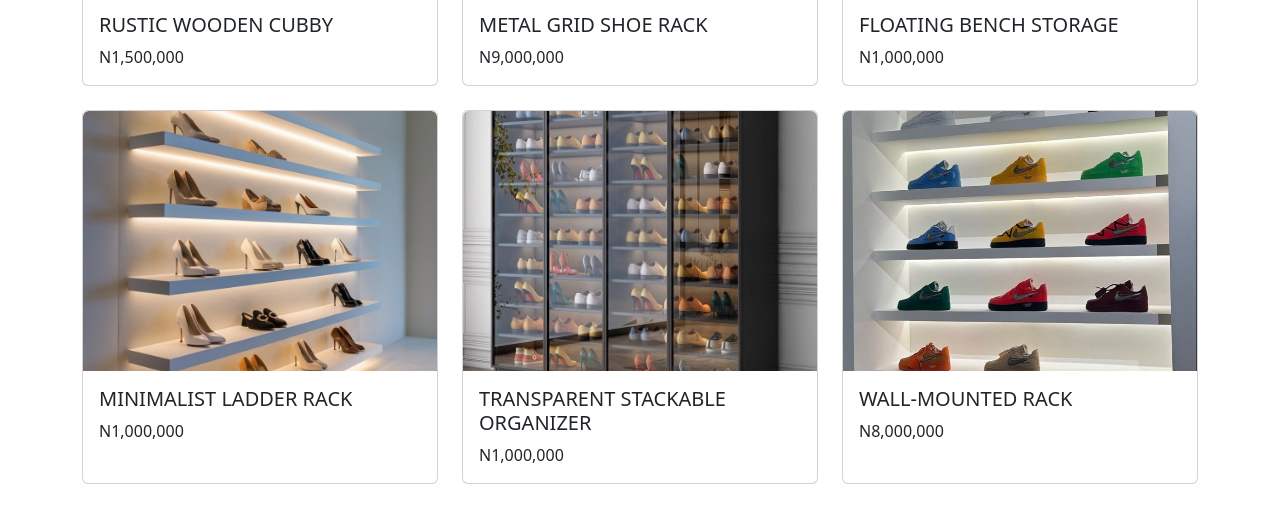
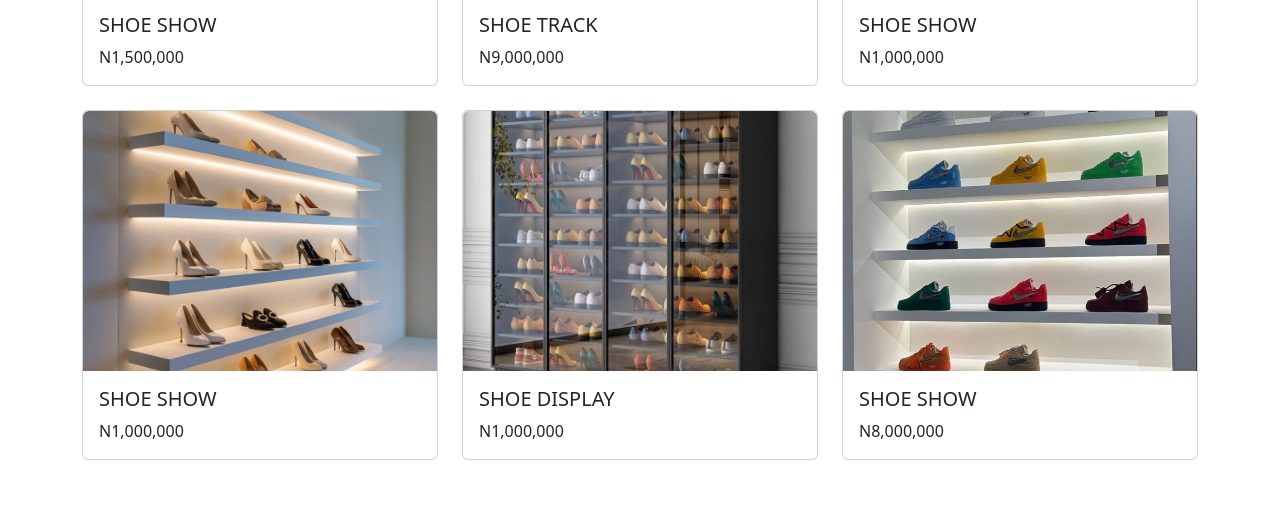
Before and after one commit to chiamaka99346/kenzo_wooden_Artifect, a plain HTML site: page storage-solutions.html in a window 1280 px wide. Shown: the part 408-930 px from the top of the page. Drawn offline with nearby package versions, Linux system fonts and the light colour scheme.

Commit message:
Kenzo Wood website

```diff
--- a/storage-solutions.html
+++ b/storage-solutions.html
@@ -33,7 +33,7 @@
               <img src="images/Rustic Wooden Cubby.jpg" class="card-img-top" alt="Rustic Wooden Cubby">
             </div>
             <div class="card-body">
-              <h5 class="card-title text-uppercase mb-2">Rustic Wooden Cubby</h5>
+              <h5 class="card-title text-uppercase mb-2">Shoe Show</h5>
               <p class="card-text mb-0">N1,500,000</p>
             </div>
           </div>
@@ -45,7 +45,7 @@
               <img src="images/Metal Grid Shoe Rack.jpg" class="card-img-top" alt="Metal Grid Shoe Rack">
             </div>
             <div class="card-body">
-              <h5 class="card-title text-uppercase mb-2">Metal Grid Shoe Rack</h5>
+              <h5 class="card-title text-uppercase mb-2">Shoe Track</h5>
               <p class="card-text mb-0">N9,000,000</p>
             </div>
           </div>
@@ -57,7 +57,7 @@
               <img src="images/Floating Bench Storage.jpg" class="card-img-top" alt="Floating Bench Storage">
             </div>
             <div class="card-body">
-              <h5 class="card-title text-uppercase mb-2">Floating Bench Storage</h5>
+              <h5 class="card-title text-uppercase mb-2">Shoe Show</h5>
               <p class="card-text mb-0">N1,000,000</p>
             </div>
           </div>
@@ -69,7 +69,7 @@
               <img src="images/Minimalist Ladder Rack.jpg" class="card-img-top" alt="Minimalist Ladder Rack">
             </div>
             <div class="card-body">
-              <h5 class="card-title text-uppercase mb-2">Minimalist Ladder Rack</h5>
+              <h5 class="card-title text-uppercase mb-2">Shoe Show</h5>
               <p class="card-text mb-0">N1,000,000</p>
             </div>
           </div>
@@ -81,7 +81,7 @@
               <img src="images/Transparent Stackable Organizer.jpg" class="card-img-top" alt="Transparent Stackable Organizer">
             </div>
             <div class="card-body">
-              <h5 class="card-title text-uppercase mb-2">Transparent Stackable Organizer</h5>
+              <h5 class="card-title text-uppercase mb-2">Shoe Display</h5>
               <p class="card-text mb-0">N1,000,000</p>
             </div>
           </div>
@@ -93,7 +93,7 @@
               <img src="images/Wall-Mounted Rack.jpg" class="card-img-top" alt="Wall-Mounted Rack">
             </div>
             <div class="card-body">
-              <h5 class="card-title text-uppercase mb-2">Wall-Mounted Rack</h5>
+              <h5 class="card-title text-uppercase mb-2">Shoe Show</h5>
               <p class="card-text mb-0">N8,000,000</p>
             </div>
           </div>
```
